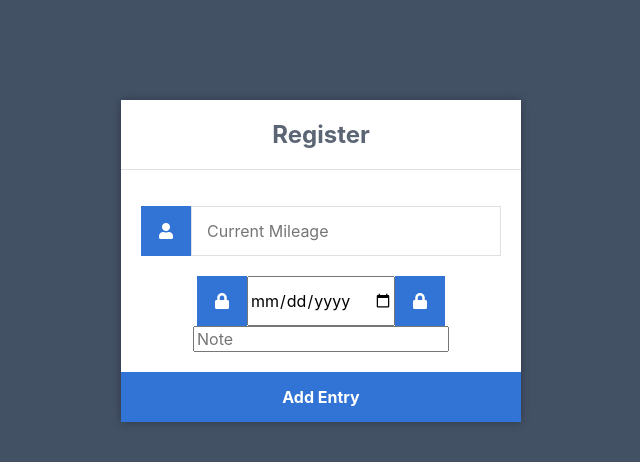
After one commit to CodyBu/Truck-Tracker, a Flask app: page /trucktracker/add-entry in a window 1280 px wide. The commit adds this page. Shown: the top 462 px of the page, without its empty margins (319-959 px from the left). Run offline with Flask 2, Linux system fonts and the light colour scheme; some libraries are stand-ins or nearby versions.

Commit message:
Add and view entry funtionality added.

```diff
--- a/main.py
+++ b/main.py
@@ -3,6 +3,7 @@ from flask_mysqldb import MySQL
 import MySQLdb.cursors
 from hashlib import sha256
 import re
+from datetime import date
 
 app = Flask(__name__)
 
@@ -203,12 +204,57 @@ def addVehicle():
 def vehicleProfile():
     if request.method == 'POST' and 'selected' in request.form:
         vehicleID = request.form['selected']
+        session['VehicleID'] = vehicleID
         cursor = mysql.connection.cursor(MySQLdb.cursors.DictCursor)
         cursor.execute('SELECT * FROM VEHICLE WHERE VehicleID = \"%s\"' % vehicleID)
         vehicle = cursor.fetchone()
-        return render_template('vehicleprofile.html', vehicle=vehicle)
+        cursor.execute('SELECT * FROM MAINTENANCE_ENTRY WHERE Vehicle = \"%s\"' % vehicleID)
+        entries = cursor.fetchall()
+        return render_template('vehicleprofile.html', vehicle=vehicle, entries=entries)
     else:
         return render_template('vehicles.html', msg="Please select a vehicle!")
 
+@app.route('/trucktracker/add-entry', methods=['GET', 'POST'])
+def addEntry():
+    # Output message if something goes wrong...
+    msg = ''
+    # Check if "username", "password" POST requests exist (user submitted form)
+    if request.method == 'POST':
+        if ('mileage' and 'entrydate') in request.form:
+            # Create variables for easy access
+            mileage = int(request.form['mileage'])
+            entryDate = request.form['entrydate']
+
+            # Check if account exists using MySQL
+            cursor = mysql.connection.cursor(MySQLdb.cursors.DictCursor)
+            # Account doesnt exists and the form data is valid, now insert new account into accounts table
+            cursor.execute('INSERT INTO MAINTENANCE_ENTRY (Vehicle, EntryDate, MileageAtTime, Requester) VALUES ( \"%s\", \"%s\", %d, \"%s\")' % (session['VehicleID'], entryDate, mileage, session['UserName']))
+            mysql.connection.commit()
+            msg = 'Entry Added!'
+        if 'note' in request.form:
+            cursor = mysql.connection.cursor(MySQLdb.cursors.DictCursor)
+            cursor.execute('SELECT EntryID FROM MAINTENANCE_ENTRY')
+            # Create variables for easy access
+            noteText = request.form['note']
+            entry = len(cursor.fetchall())
+
+            # Account doesnt exists and the form data is valid, now insert new account into accounts table
+            cursor.execute(
+                'INSERT INTO NOTE (NoteText, NoteDate, Entry, User) VALUES ( \"%s\", \"%s\", %d, \"%s\")' % (
+                noteText, date.today(), entry, session['UserName']))
+            mysql.connection.commit()
+    return render_template('addentry.html', msg=msg)
+
+@app.route('/trucktracker/vehicles/view-entry', methods=['GET', 'POST'])
+def viewEntry():
+    if request.method == 'POST' and 'selected' in request.form:
+        entryID = int(request.form['selected'])
+        cursor = mysql.connection.cursor(MySQLdb.cursors.DictCursor)
+        cursor.execute('SELECT * FROM MAINTENANCE_ENTRY WHERE EntryID = %d' % entryID)
+        entry = cursor.fetchone()
+        return render_template('viewentry.html', entry=entry)
+    else:
+        return render_template('vehicleprofile.html', msg="Please select a vehicle!")
+
 if __name__ == '__main__':
     app.run()
--- /dev/null
+++ b/templates/addentry.html
@@ -0,0 +1,31 @@
+<!DOCTYPE html>
+<html xmlns="http://www.w3.org/1999/html">
+	<head>
+		<meta charset="utf-8">
+		<title>Add Employee</title>
+		<link rel="stylesheet" href="{{ url_for('static', filename='style.css') }}">
+		<link rel="stylesheet" href="https://use.fontawesome.com/releases/v5.7.1/css/all.css">
+	</head>
+	<body>
+		<div class="register">
+			<h1>Register</h1>
+			<form action="{{ url_for('addEntry') }}" method="post" autocomplete="off">
+				<label for="mileage">
+					<i class="fas fa-user"></i>
+				</label>
+				<input type="text" name="mileage" placeholder="Current Mileage" id="mileage" required>
+
+				<label for="entrydate">
+					<i class="fas fa-lock"></i>
+				</label>
+				<input type="date" name="entrydate" placeholder="Date of Entry" id="entrydate" required>
+				<label for="note">
+					<i class="fas fa-lock"></i>
+				</label>
+				<input type="textarea" name="note" placeholder="Note" id="note">
+				<div class="msg">{{ msg }}</div>
+				<input type="submit" value="Add Entry">
+			</form>
+		</div>
+	</body>
+</html>
--- a/templates/vehicles.html
+++ b/templates/vehicles.html
@@ -10,8 +10,6 @@
             <tr>
                 <th></th>
                 <th>ID</th>
-                <th>VIN Number</th>
-                <th>Mileage</th>
                 <th>License Plate</th>
                 <th>Vehicle Type</th>
             </tr>
@@ -19,8 +17,6 @@
             <tr>
                 <td><input type="radio" name="selected" value="{{ vehicle.VehicleID }}" id="{{ vehicle.VehicleID }}"></td>
                 <td>{{ vehicle.VehicleID }}</td>
-                <td>{{ vehicle.VIN }}</td>
-                <td>{{ vehicle.Mileage }}</td>
                 <td>{{ vehicle.LicensePlate }}</td>
                 <td>{{ vehicle.VehicleType }}</td>
             </tr>
@@ -29,5 +25,5 @@
         <input type="submit" value="View Vehicle">
     </form>
 </div>
-<div> <a href="{{ url_for('addVehicle') }}"><i class="fas fa-truck"></i>Add Vehicle</a></div>
+<div><a href="{{ url_for('addVehicle') }}"><i class="fas fa-truck"></i>Add Vehicle</a></div>
 {% endblock %}
```
Also changed, not shown: InitializeDatabase.sql (+6 -7 lines), templates/vehicleprofile.html (+22 -0 lines), templates/viewentry.html (added, +20 -0 lines).
